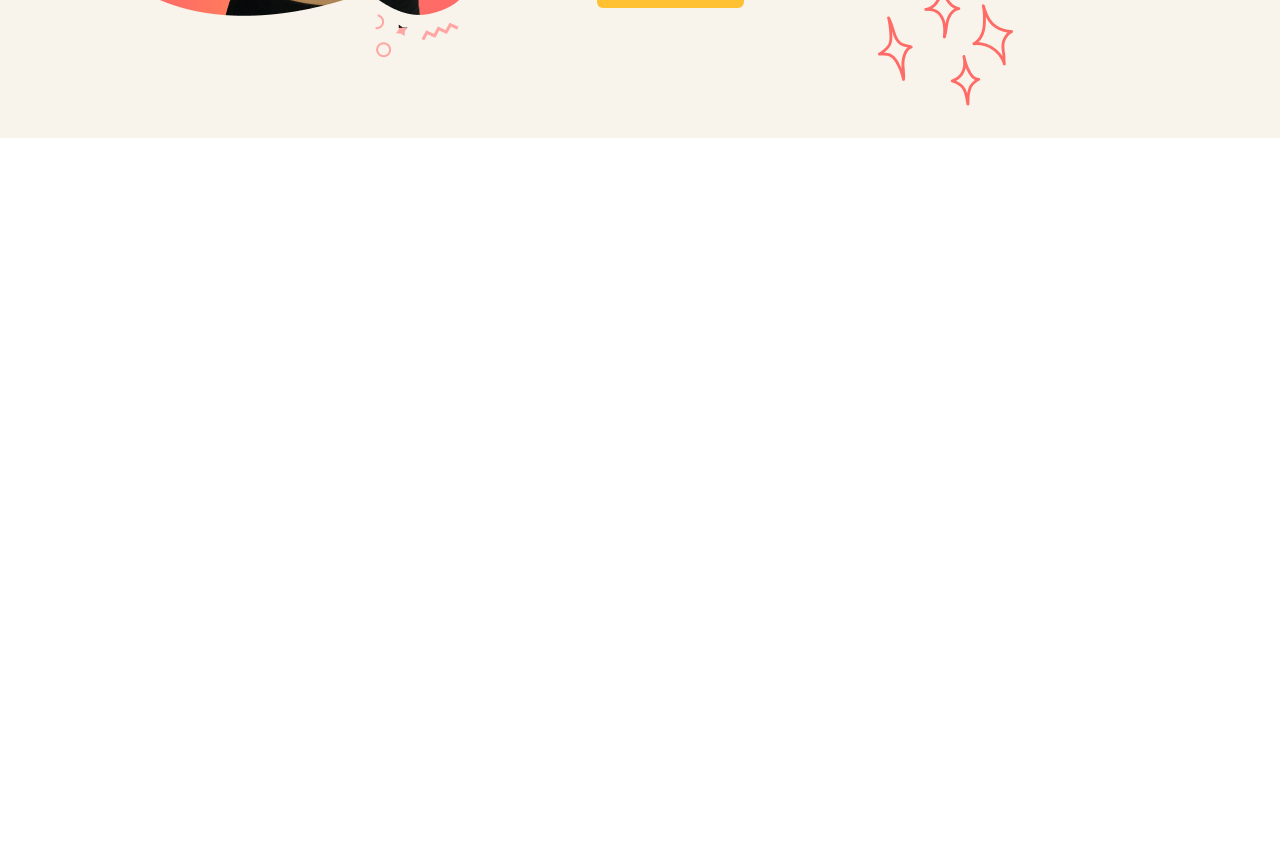
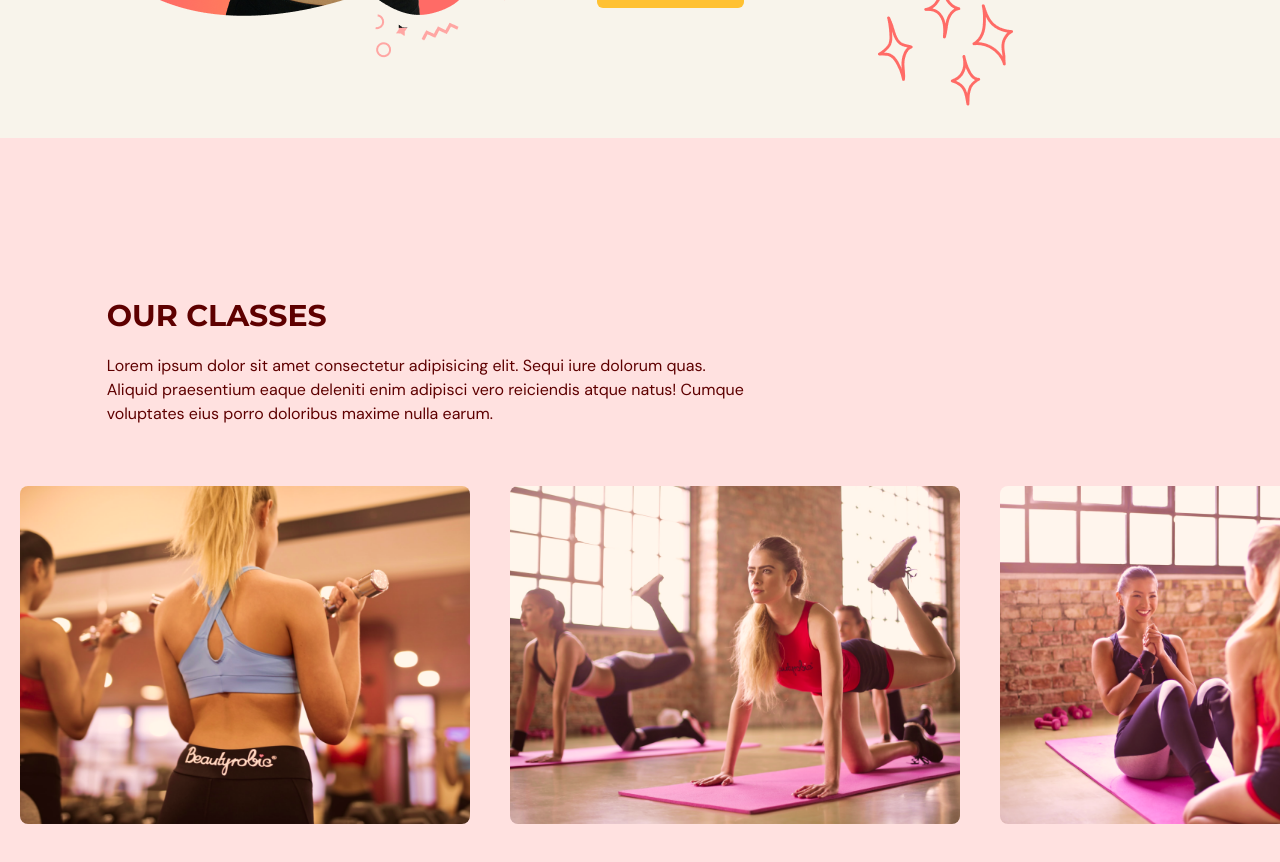
Before and after one commit to meyoh-23/fitness, a React (Vite) app: page / in a window 1280 px wide. Shown: the part 1960-2822 px from the top of the page. Before the commit the page ends 2098 px from the top, so only its background shows below. Built offline with nearby package versions, Linux system fonts and the light colour scheme.

Commit message:
add: classes completed

```diff
--- a/src/App.tsx
+++ b/src/App.tsx
@@ -2,6 +2,7 @@ import { useEffect, useState } from "react";
 import Navbar from "@/scenes/navbar";
 import Home from "@/scenes/home";
 import Benefits from "@/scenes/benefits";
+import OurClasses from "@/scenes/ourClasses";
 import { SelectedPage } from "@/shared/types";
 
 function App() {
@@ -35,6 +36,9 @@ function App() {
         <Benefits
         setSelectedPage={setSelectedPage}
         />
+        <OurClasses
+        setSelectedPage={setSelectedPage}
+        />
       </div>
     </>
   )
--- a/src/scenes/home/index.tsx
+++ b/src/scenes/home/index.tsx
@@ -10,7 +10,7 @@ import AnchorLink from "react-anchor-link-smooth-scroll";
 import { motion } from "framer-motion";
 
 type Props = {
-    setSelectedPage: (value: SelectedPage) => void;
+  setSelectedPage: (value: SelectedPage) => void;
 };
 
 const Home = ({setSelectedPage}: Props) => {
--- /dev/null
+++ b/src/scenes/ourClasses/ClassCard.tsx
@@ -0,0 +1,22 @@
+
+type Props = {
+    name: string;
+    description?: string;
+    image: string
+}
+
+const ClassCard = ({name, description, image}: Props) => {
+    const overlayStyle = `p-5 absolute z-30 flex h-[380px] w-[450px] flex-col items-center justify-center whitespace-normal bg-primary-500 text-white opacity-0 transition duration-500 hover:opacity-90 rounded-lg`
+
+  return (
+    <li className="relative mx-5 inline-block h-[380px] w-[450px]">
+        <div className={overlayStyle}>
+            <p className="text-2xl">{name}</p>
+            <p className="mt-5">{description}</p>
+        </div>
+        <img src={image}alt={`${image}`}  className="rounded-lg"/>
+    </li>
+  )
+}
+
+export default ClassCard;
--- /dev/null
+++ b/src/scenes/ourClasses/index.tsx
@@ -0,0 +1,92 @@
+import { ClassType, SelectedPage } from '@/shared/types';
+import image1 from "@/assets/image1.png";
+import image2 from "@/assets/image2.png";
+import image3 from "@/assets/image3.png";
+import image4 from "@/assets/image4.png";
+import image5 from "@/assets/image5.png";
+import image6 from "@/assets/image6.png";
+import { motion } from 'framer-motion';
+import HText from '@/shared/HText';
+import ClassCard from './ClassCard';
+
+const ourClasses: Array<ClassType> = [
+    {
+        name: "Weight Training Classes",
+        description: " Embrace the challenge, ignite your passion for lifting, and achieve the results you've always desired. Elevate your strength and vitality with us – join our gym today and discover the incredible benefits of weightlifting",
+        image: image1
+    },
+    {
+        name: "Yoga Classes",
+        description: "ate-of-the-aOur strt facility offers top-notch equipment and expert trainers ready to guide you through personalized weightlifting programs designed to build strength, sculpt muscles, and boost overall fitness.",
+        image: image2
+    },
+    {
+        name: "Ab Core Classes ",
+        description: "Whether you're a beginner or a seasoned lifter, our supportive community and motivating atmosphere will inspire you to crush your fitness goals. Ready to take your fitness journey to the next level?",
+        image: image3
+    },
+    {
+        name: "Adventure Classes",
+        description: "Ready to crush your fitness goals? Our gym offers more than just workouts – it's a community of support, motivation, and achievement. Join us and become the best version of yourself! 🌟",
+        image: image4
+    },
+    {
+        name: "Fitness Classes",
+        description: "Achieve the body you've always wanted! Our gym is equipped with the latest gear and expert trainers to guide you every step of the way. Your fitness adventure starts now! 🚴‍♂️🏋️‍♀️",
+        image: image5
+    },
+    {
+        name: "Training Classes",
+        description: "Get ripped and ready! Join our gym today for a powerhouse of workouts and unbeatable fitness classes. Your transformation starts here. 💪 #FitnessGoals",
+        image: image6
+    }
+]
+
+type Props = {
+    setSelectedPage: (value: SelectedPage) => void;
+}
+
+const OurClasses = ({ setSelectedPage }: Props) => {
+  return (
+    <section  id="ourclasses" className='w-full bg-primary-100 py-40'>
+        <motion.div
+        onViewportEnter={() => setSelectedPage(SelectedPage.OurClasses)}
+        >
+            <motion.div
+                className='mx-auto w-5/6'
+                initial="hidden"
+                whileInView="visible"
+                viewport={{once: true, amount: 0.5 }}
+                transition={{duration: 0.5}}
+                variants={{
+                    hidden: { opacity: 0, x: -50 },
+                    visible: {opacity: 1, x: 0 }
+                }}
+            >
+                <div className='md:w-3/5'>
+                    <HText>OUR CLASSES </HText>
+                    <p className='py-5'>
+                        Lorem ipsum dolor sit amet consectetur adipisicing elit. Sequi iure dolorum quas. Aliquid praesentium eaque deleniti enim adipisci vero reiciendis atque natus! Cumque voluptates eius porro doloribus maxime nulla earum.
+                    </p>
+                </div>
+            </motion.div>
+            <div className='mt-10 h-[353px] w-full overflow-x-auto overflow-y-hidden'>
+                <ul className='w-[2800px] whitespace-nowrap '>
+                    {
+                        ourClasses.map((item: ClassType, index) => (
+                            <ClassCard
+                            key={`${item.name}-${index}`}
+                            name={item.name}
+                            description={item.description}
+                            image={item.image}
+                            />
+                        ))
+                    }
+                </ul>
+            </div>
+        </motion.div>
+    </section>
+  )
+}
+
+export default OurClasses;
--- a/src/shared/types.ts
+++ b/src/shared/types.ts
@@ -10,3 +10,9 @@ export interface BenefitType {
   title: string;
   description: string;
 }
+
+export interface ClassType {
+  name: string;
+  description?: string;
+  image: string;
+}
```
